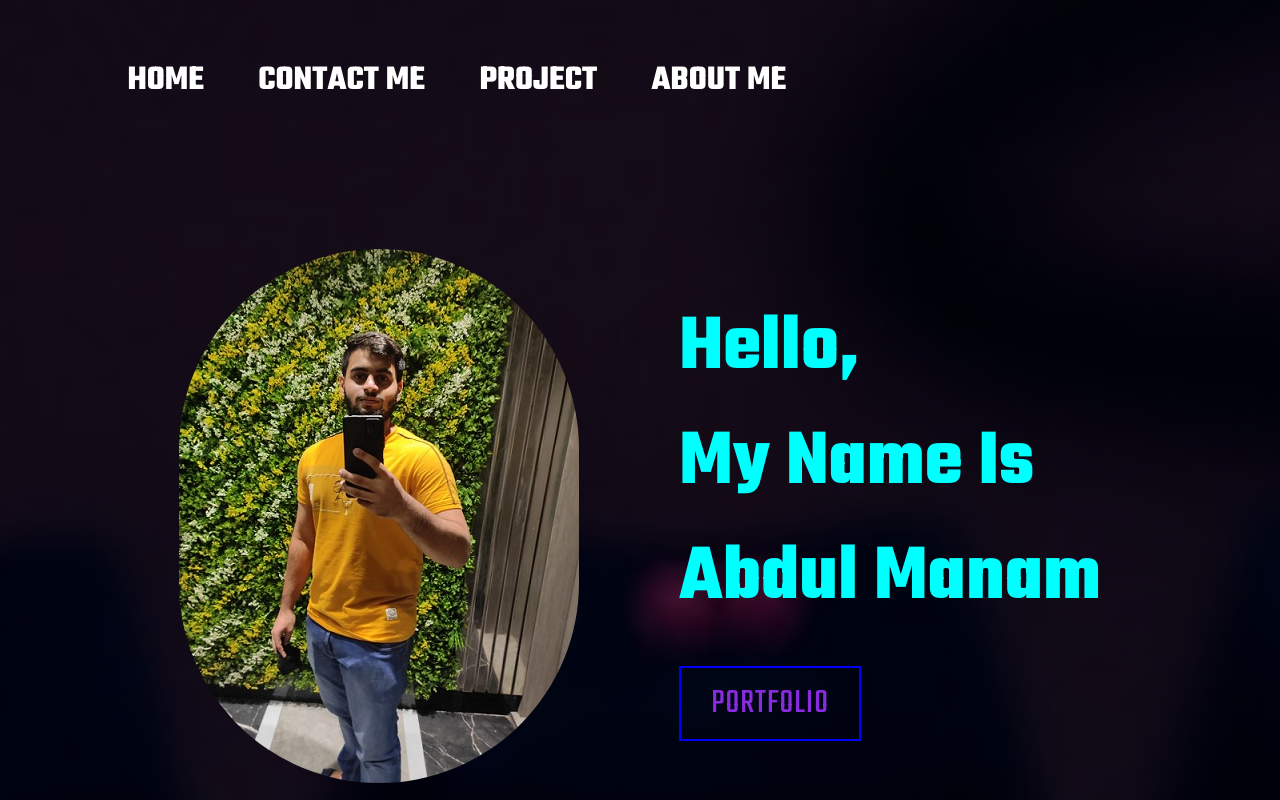
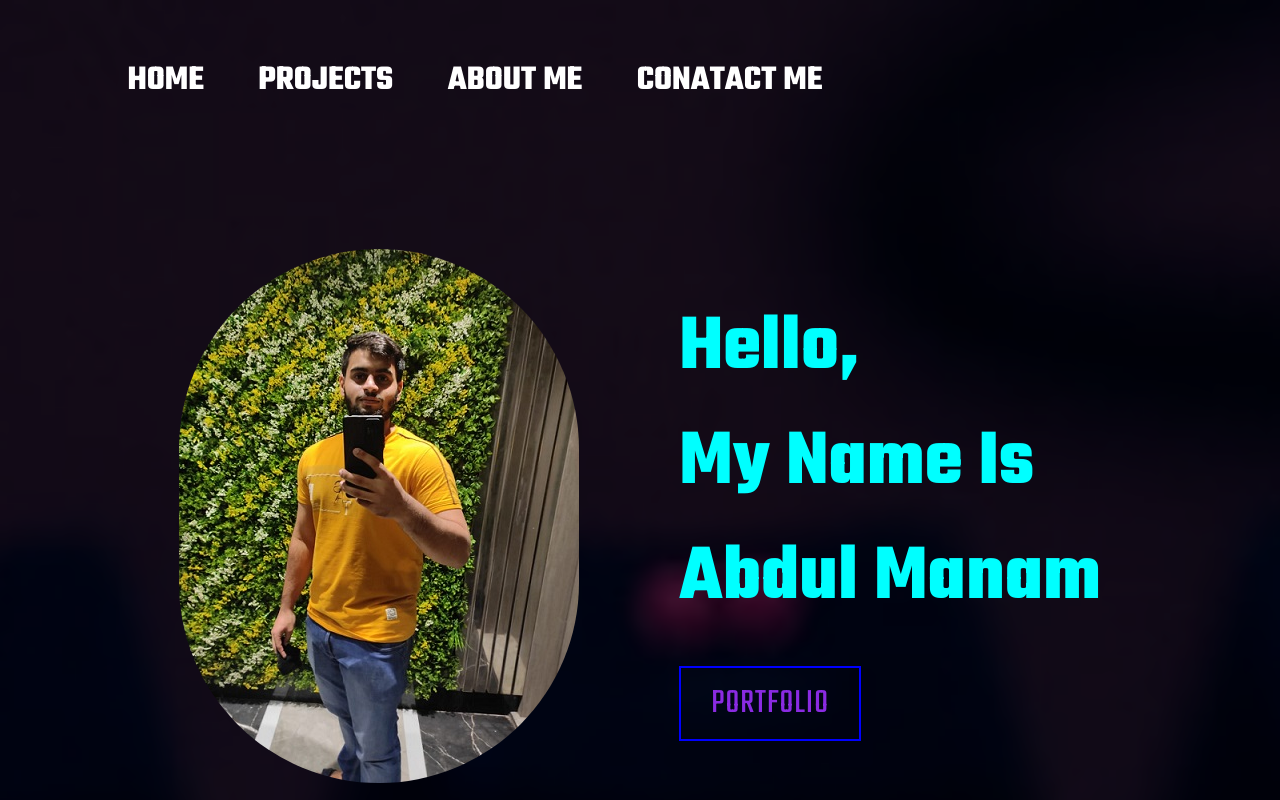
Before and after one commit to Manamisane/portfolio, a plain HTML site: page index.html in a window 1280 px wide. Shown: the top 800 px of the page. Drawn offline with nearby package versions, Linux system fonts and the light colour scheme.

Commit message:
Update index.html

```diff
--- a/index.html
+++ b/index.html
@@ -14,9 +14,9 @@
         <nav>
             <ul>
                 <li><a href="#home">HOME</a></li>
-                <li><a href="#contact">CONTACT ME</a></li>
-                <li><a href="#project">PROJECT</a></li>
+                <li><a href="#project">PROJECTS</a></li>
                 <li><a href="#about">ABOUT ME</a></li>
+                <li><a href="#contact">CONATACT ME</a></li>
             </ul>
         </nav>
         <div id="home">
```
